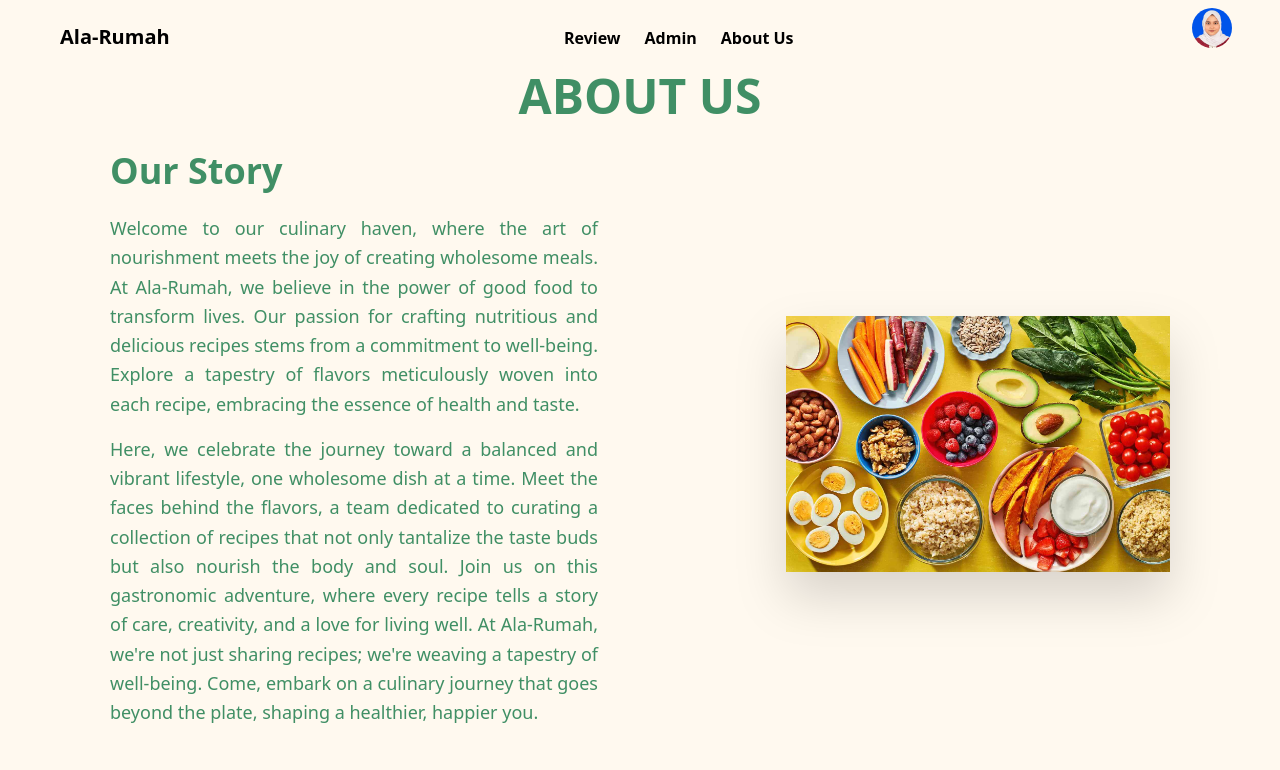
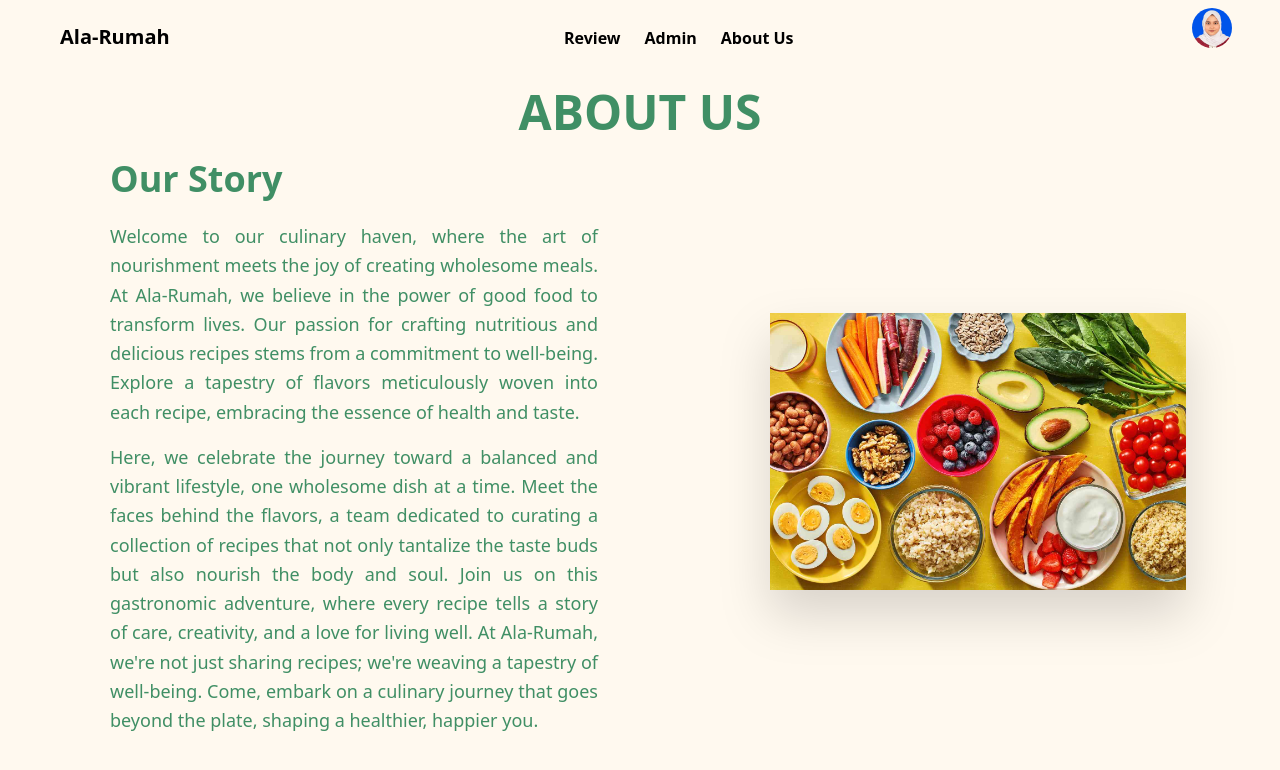
Before and after one commit to GeraldiNathan/ReactLaravel-FP, a React (Create React App) app: page /aboutus in a window 1280 px wide. Shown: the top 770 px of the page. Built offline with nearby package versions, Linux system fonts and the light colour scheme; sample sign-in values are in the browser's storage.

Commit message:
fix(About Component) : change padding

```diff
--- a/src/components/AboutComponent.jsx
+++ b/src/components/AboutComponent.jsx
@@ -6,8 +6,8 @@ function AboutComponent() {
     <>
       <Navbar />
       <section className="bg-cream min-h-screen items-center">
-        <div className="container mx-auto px-4 pt-4">
-          <div className="text-5xl font-bold mt-6 text-hijau text-center mb-6">
+        <div className="container mx-auto px-4 p-8">
+          <div className="text-5xl font-bold mt-6 text-hijau text-center mb-4">
             ABOUT US
           </div>
           <div className="flex flex-wrap">
@@ -39,7 +39,7 @@ function AboutComponent() {
                 </p>
               </div>
 
-              <div className="w-full md:w-4/12 px-4 mr-auto ml-auto">
+              <div className="w-full md:w-4/12 mr-auto ml-auto">
                 <img
                   src={require("../Assets/img/about_us1.jpg")}
                   alt="Gambar 1"
```
Also changed, not shown: 1 other file (tests, documents, lock files or other folders).
